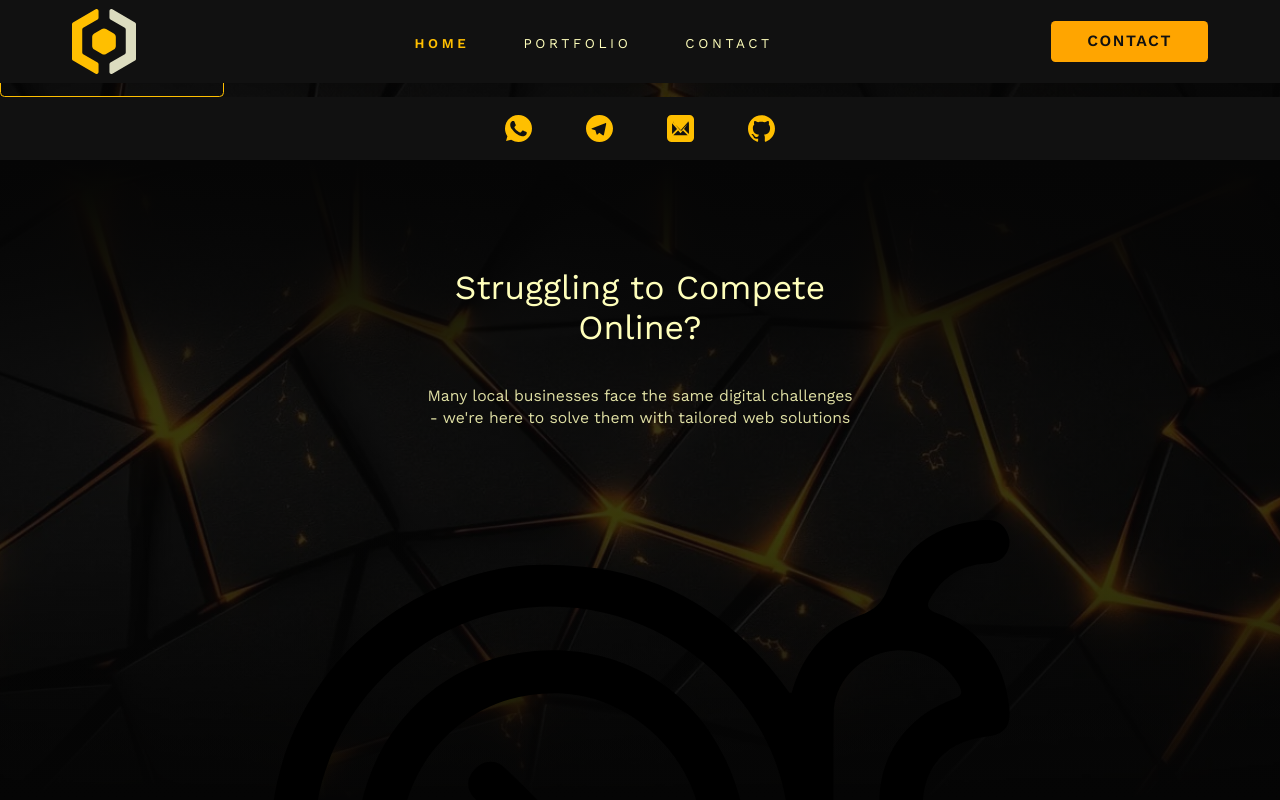
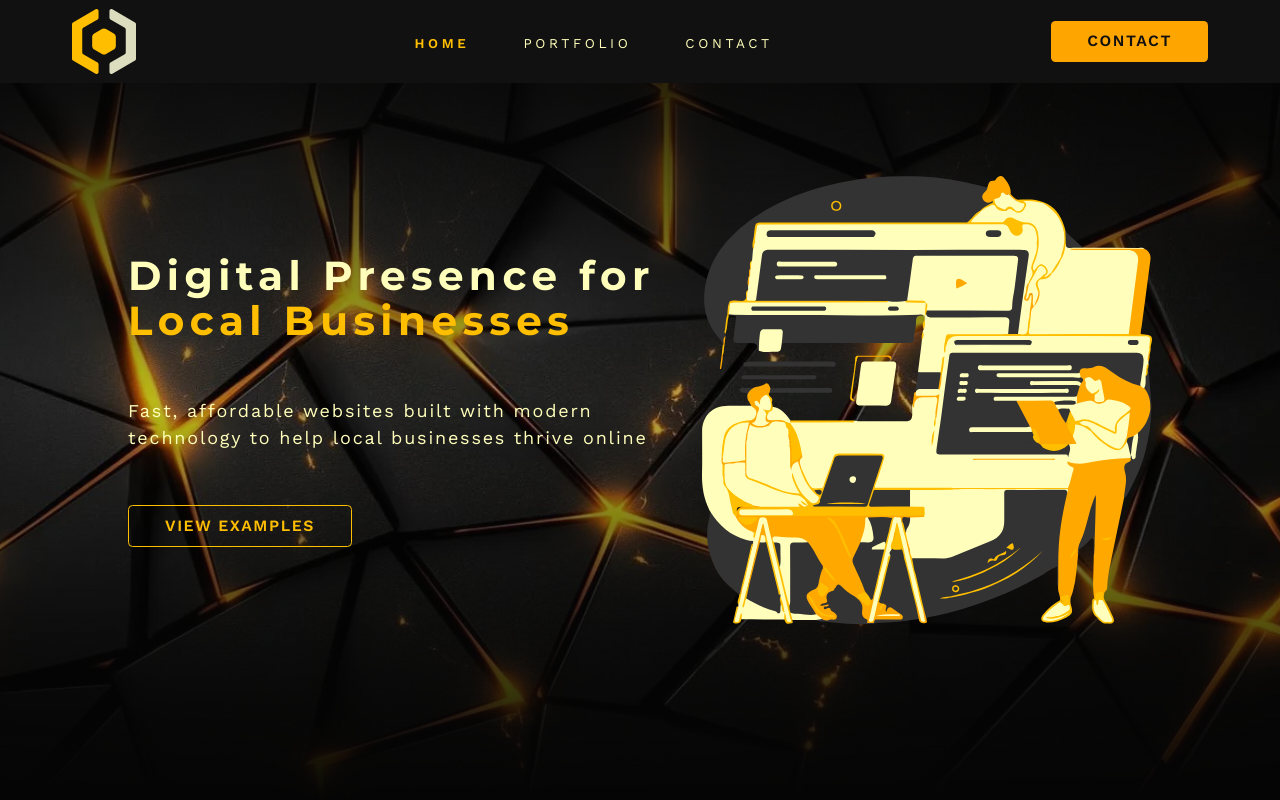
Before and after one commit to chrysalcore/chrysal-core, a Next.js app: page / in a window 1280 px wide. Shown: the top 800 px of the page. Built offline with nearby package versions, Linux system fonts and the light colour scheme.

Commit message:
hero styled with tailwind, hero image wired in

```diff
--- a/src/components/hero/hero-image.tsx
+++ b/src/components/hero/hero-image.tsx
@@ -1,7 +1,9 @@
+import Image from 'next/image';
+
 function HeroImage() {
     return (
-        <picture className="hero-picture">
-            <img className="hero-picture__img" loading="lazy" src={new URL('../../../assets/icons/hero.svg', import.meta.url).href} alt="hero image" />
+        <picture className="hidden lg:flex justify-center items-center">
+            <Image className="w-100" loading="lazy" src="/icons/hero.svg" alt="hero image" width={458} height={457} />
         </picture>
     )
 }
--- a/src/components/hero/hero.tsx
+++ b/src/components/hero/hero.tsx
@@ -1,15 +1,17 @@
 import Title from './title';
 import Slogan from './slogan';
 import HeroCTA from './hero-cta';
+import HeroImage from './hero-image';
 
 function Hero() {
     return (
-        <section className="hero">
-            <section className="hero-content">
+        <section className="flex justify-center items-center min-h-dvh p-4 text-center lg:justify-between lg:px-[10dvw] lg:py-4 lg:text-left bg-hero-fade">
+            <section className="flex flex-col justify-center items-center lg:items-start gap-12 max-w-120 h-140">
                 <Title />
                 <Slogan />
                 <HeroCTA />
             </section>
+            <HeroImage />
         </section>
     )
 }
--- a/src/components/hero/slogan.tsx
+++ b/src/components/hero/slogan.tsx
@@ -1,6 +1,6 @@
 function Slogan() {
     return (
-        <h2 className="slogan">Fast, affordable websites built with modern technology to help local businesses thrive online</h2>
+        <h2 className="tracking-widest">Fast, affordable websites built with modern technology to help local businesses thrive online</h2>
     )
 }
 
--- a/src/components/hero/title.tsx
+++ b/src/components/hero/title.tsx
@@ -1,6 +1,6 @@
 function Title() {
     return (
-        <h1 className="title">Digital Presence for <strong className="title__strong">Local Businesses</strong></h1>
+        <h1 className="font-heading font-bold text-4xl tracking-[0.3rem]">Digital Presence for <strong className="text-primary font-bold">Local Businesses</strong></h1>
     )
 }
 
```
Also changed, not shown: public/icons/hero.svg (added).
